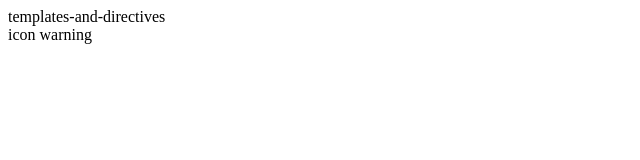
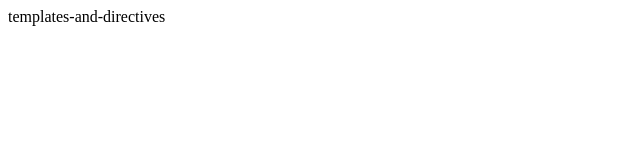
Before and after one commit to rmolodyko-softheme/angular-lessons, an Angular app: page / in a window 1280 px wide. Shown: the top 160 px of the page, without its empty margins (0-640 px from the left). Built offline with nearby package versions, Linux system fonts and the light colour scheme.

Commit message:
Initial again

```diff
--- a/src/app/app.component.html
+++ b/src/app/app.component.html
@@ -1,8 +1 @@
 <div>{{ name }}</div>
-
-<div [ngSwitch]="type">
-  <div *ngSwitchCase="'start'">icon start</div>
-  <div *ngSwitchCase="'warning'">icon warning</div>
-  <div *ngSwitchCase="'error'">icon error</div>
-  <div *ngSwitchDefault>icon default</div>
-</div>
--- a/src/app/app.component.ts
+++ b/src/app/app.component.ts
@@ -6,12 +6,4 @@ import { Component } from '@angular/core';
 })
 export class AppComponent {
   name = 'templates-and-directives';
-
-  type: string;
-
-  constructor() {
-    setTimeout(() => {
-      this.type = 'warning';
-    }, 3000);
-  }
 }
```
